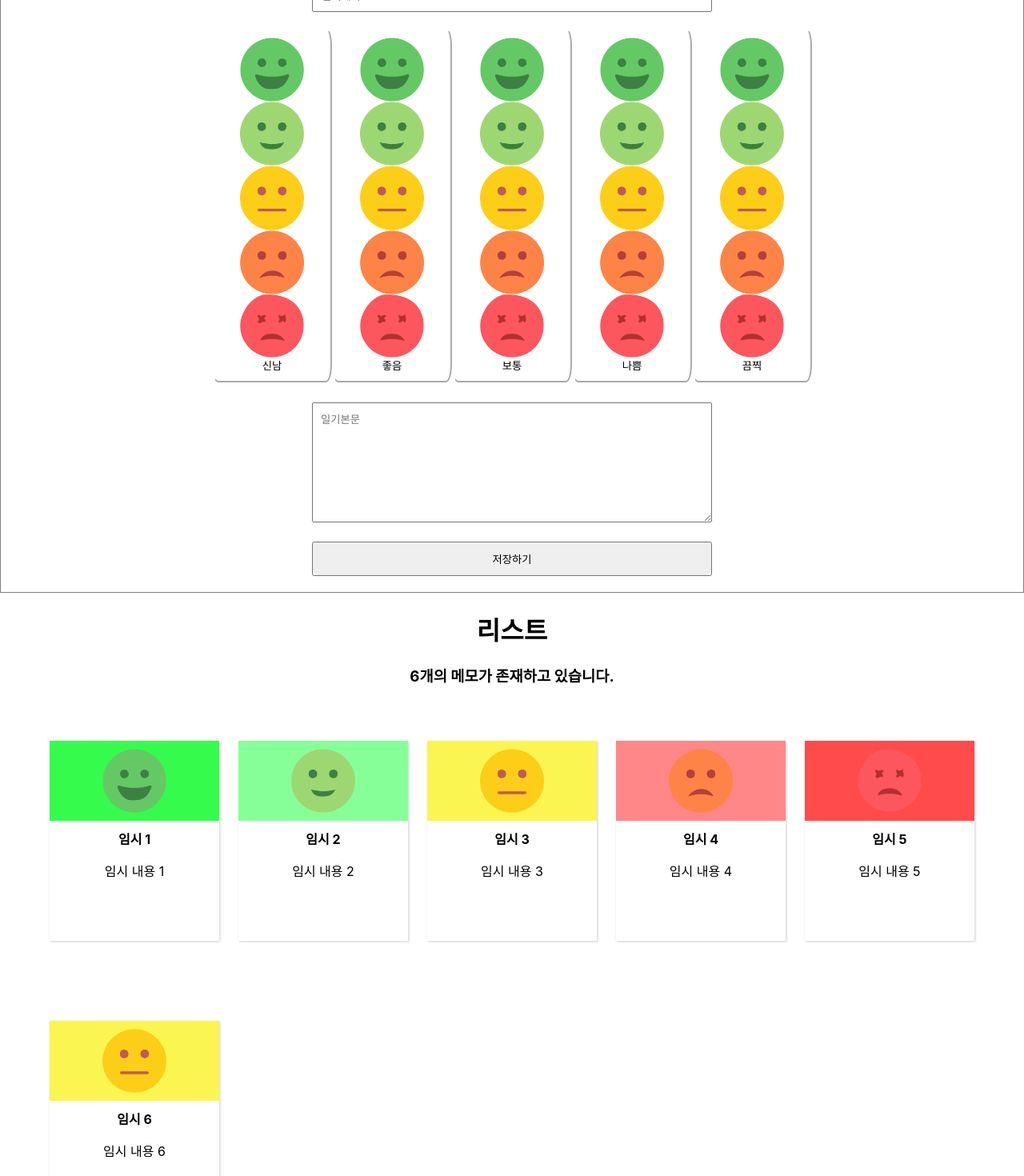
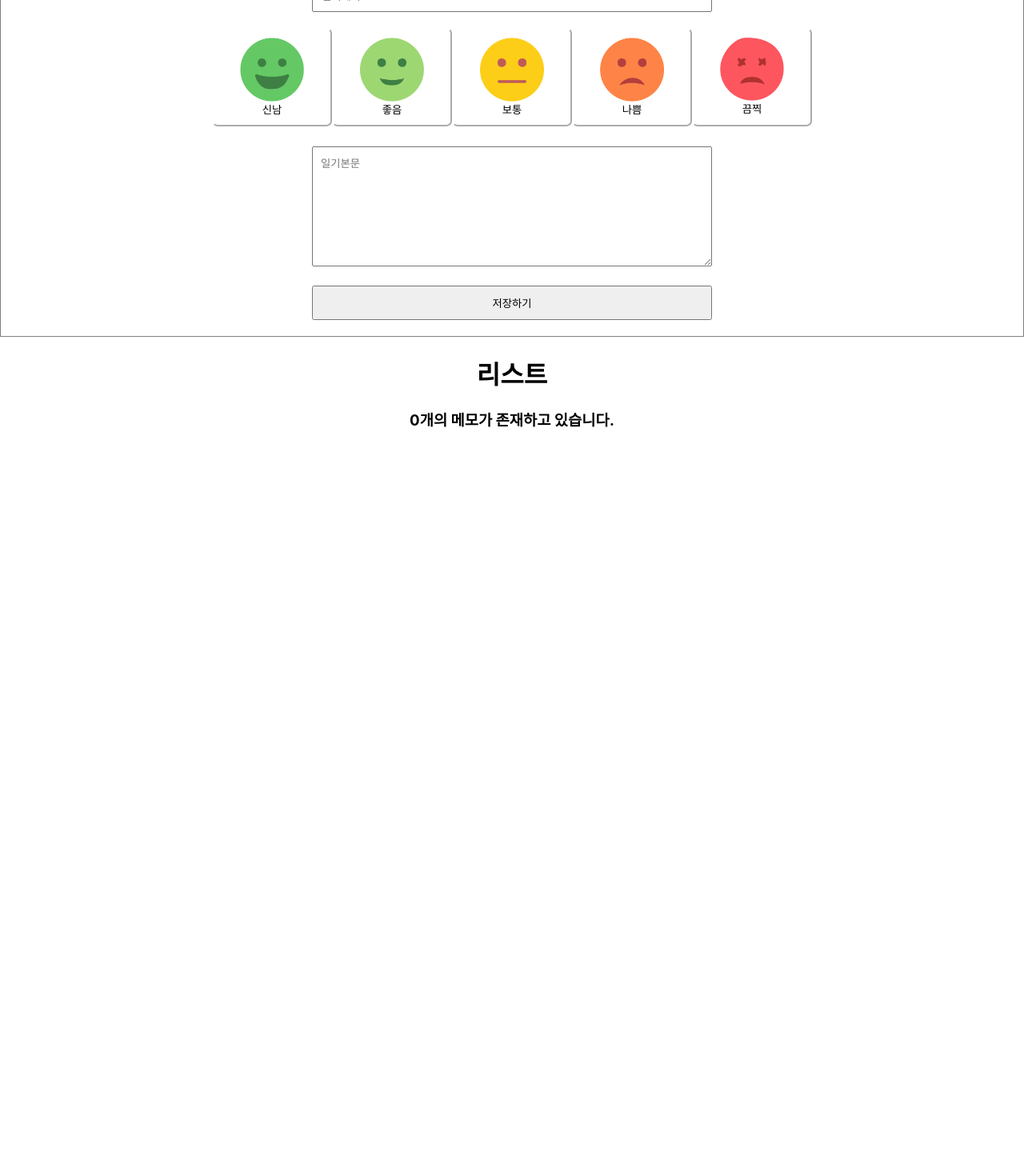
Before and after one commit to likelionkit11th/Front-End, a React (Create React App) app in the folder Memo/: page / in a window 1280 px wide. Shown: the part 120-1590 px from the top of the page at 80% size. After the commit the page ends 800 px from the top, so only its background shows below. Built offline with nearby package versions, Linux system fonts and the light colour scheme.

Commit message:
fix : 기능 수정
- 이미지 여러개 출력되는 오류 수정
- 이미지 클릭시 색상 제대로 적용되지 않는 오류 수정

- localstorage이용하여 저장 및 불러오기 기능 생성

```diff
--- a/Memo/src/App.js
+++ b/Memo/src/App.js
@@ -10,20 +10,18 @@ function App() {
 
   // 임시 데이터 삽입
   useEffect(() => {
-    let temp = [
-      { title: "임시 1", content: "임시 내용 1", emotion: "1" },
-      { title: "임시 2", content: "임시 내용 2", emotion: "2" },
-      { title: "임시 3", content: "임시 내용 3", emotion: "3" },
-      { title: "임시 4", content: "임시 내용 4", emotion: "4" },
-      { title: "임시 5", content: "임시 내용 5", emotion: "5" },
-      { title: "임시 6", content: "임시 내용 6", emotion: "3" },
-    ];
-    setMemo(temp);
+    let temp = JSON.parse(localStorage.getItem("diary"))
+    setMemo(!temp ? [] : temp);
   }, []);
+
+  const onCreate = (item) => {
+    setMemo([...memo, item])
+    localStorage.setItem("diary", JSON.stringify([...memo, item]))
+  }
 
   return (
     <div className="App">
-      <MemoEdit />
+      <MemoEdit onCreate={onCreate}/>
       <Viewer memos={memo} />
     </div>
   );
--- a/Memo/src/MemoEdit.js
+++ b/Memo/src/MemoEdit.js
@@ -21,7 +21,7 @@ const MemoEdit = ({ onCreate }) => {
 
   const handleSubmit = (e) => {
     alert("저장 성공");
-    onCreate(state.title, state.content, state.emotion);
+    onCreate(state);
     setState({
       title: "",
       content: "",
@@ -33,12 +33,15 @@ const MemoEdit = ({ onCreate }) => {
 
   const emotionImg = [emotion1, emotion2, emotion3, emotion4, emotion5];
 
-  const [btnActive, setBtnActive] = useState(false);
+  const [btnActive, setBtnActive] = useState(0);
 
-  const toggleActive = (a) => {
-    setBtnActive((prev) => {
-      return a.target.value;
-    });
+  const toggleActive = (idx) => {
+    console.log(btnActive, idx);
+    setBtnActive(btnActive == idx ? 0 : idx);
+    setState({
+      ...state,
+      emotion: btnActive == idx ? 0 : idx
+    })
   };
 
   return (
@@ -55,24 +58,9 @@ const MemoEdit = ({ onCreate }) => {
       <div className="emotionBox">
         {data.map((item, idx) => {
           return (
-            <>
-              <button
-                value={idx + 1}
-                className={
-                  "btn" + (idx + 1 == btnActive ? " active" + [idx + 1] : "")
-                }
-                onClick={toggleActive}
-              >
-                {emotionImg.map((emoImg, inx) => {
-                  return (
-                    <>
-                      <img src={emoImg} alt="" />
-                    </>
-                  );
-                })}
-                {item}
+              <button className={"btn " + (idx + 1 == btnActive ? "active" + [idx + 1] : "")} onClick={()=>toggleActive(idx+1)}>
+                <img src={emotionImg[idx]} alt="" />{item}
               </button>
-            </>
           );
         })}
       </div>
```
